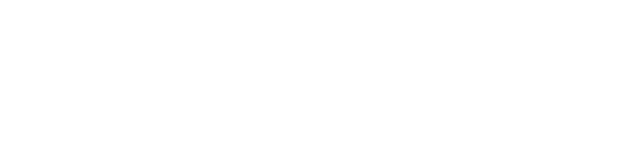
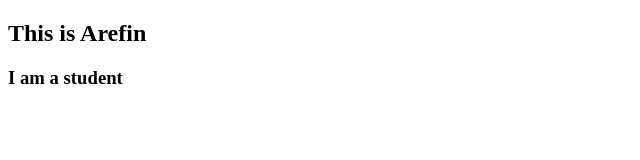
Before and after one commit to ArefinShaon/my-first-repo, a plain HTML site: page index.html in a window 1280 px wide. Shown: the whole page, without its empty margins (0-640 px from the left). Drawn offline with Linux system fonts and the light colour scheme.

Commit message:
added header

```diff
--- a/index.html
+++ b/index.html
@@ -7,6 +7,8 @@
     <title>My First  Github Repo</title>
 </head>
 <body>
+    <h2>This is Arefin</h2>
+    <h3>I am a student</h3>
 
 </body>
 </html>
```
